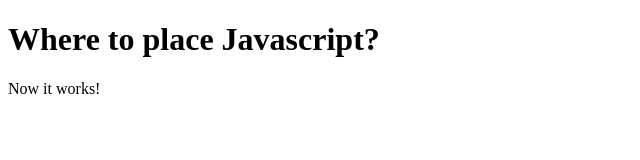
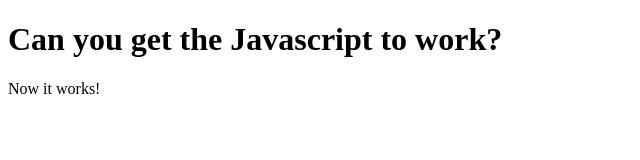
Before and after one commit to KDAtkins/full-stack-javascript, a plain HTML site: page index.html in a window 1280 px wide. Shown: the whole page, without its empty margins (0-640 px from the left). Drawn offline with Linux system fonts and the light colour scheme.

Commit message:
made minor changes

```diff
--- a/index.html
+++ b/index.html
@@ -4,15 +4,13 @@
 		<meta charset="utf-8">
 		<title>Javascript Basics</title>
 
-		<script>
-			alert("Here's another message");
-		</script>
 	</head>
 
 	<body>
-		<h1>Where to place Javascript?</h1>
-
-		<script src="js/scripts.js"></script>
+		<div>
+			<h1>Can you get the Javascript to work?</h1>
+			<script src="js/scripts.js"></script>
+		</div>
 	</body>
 
 </html>
```
